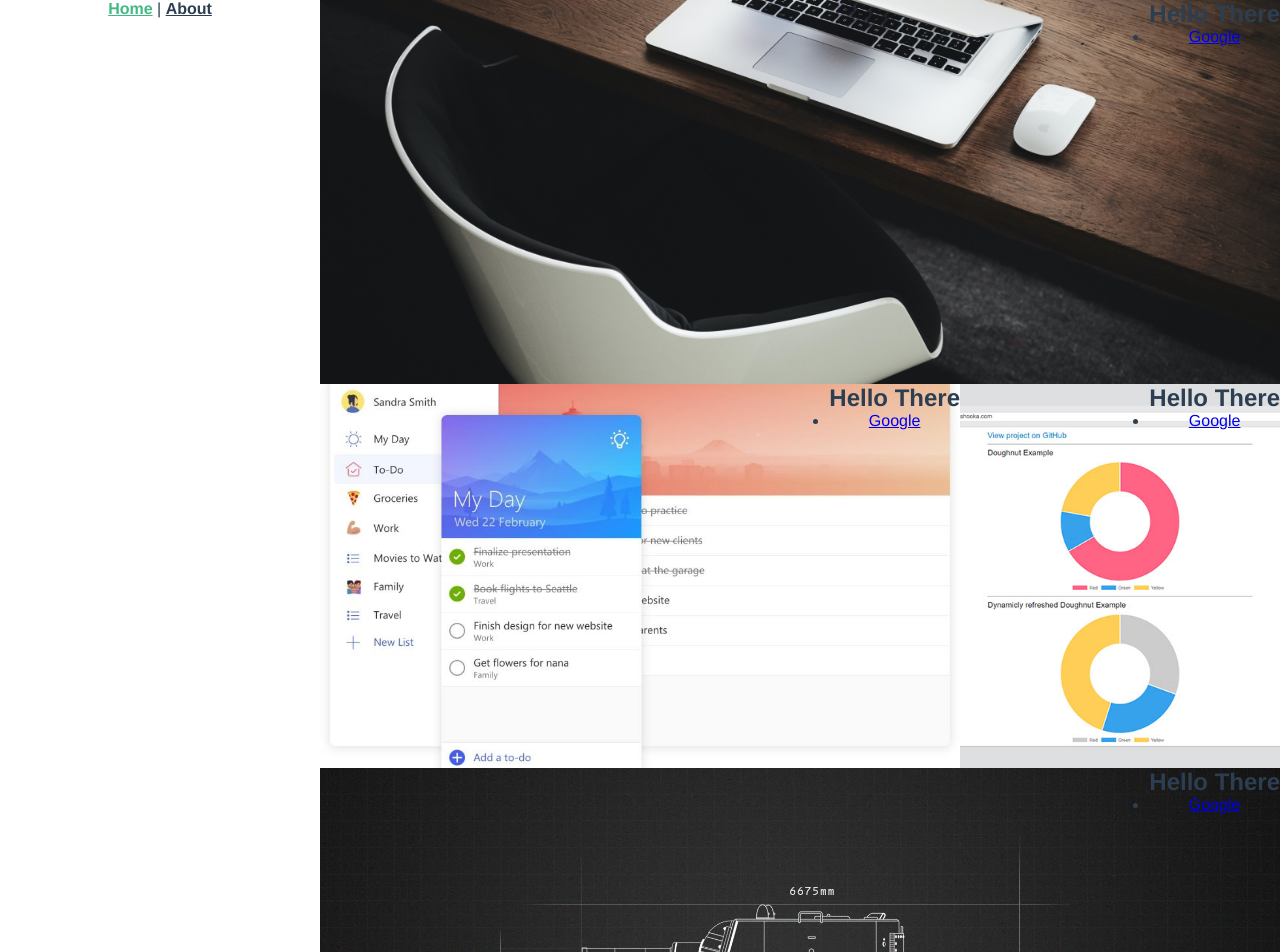
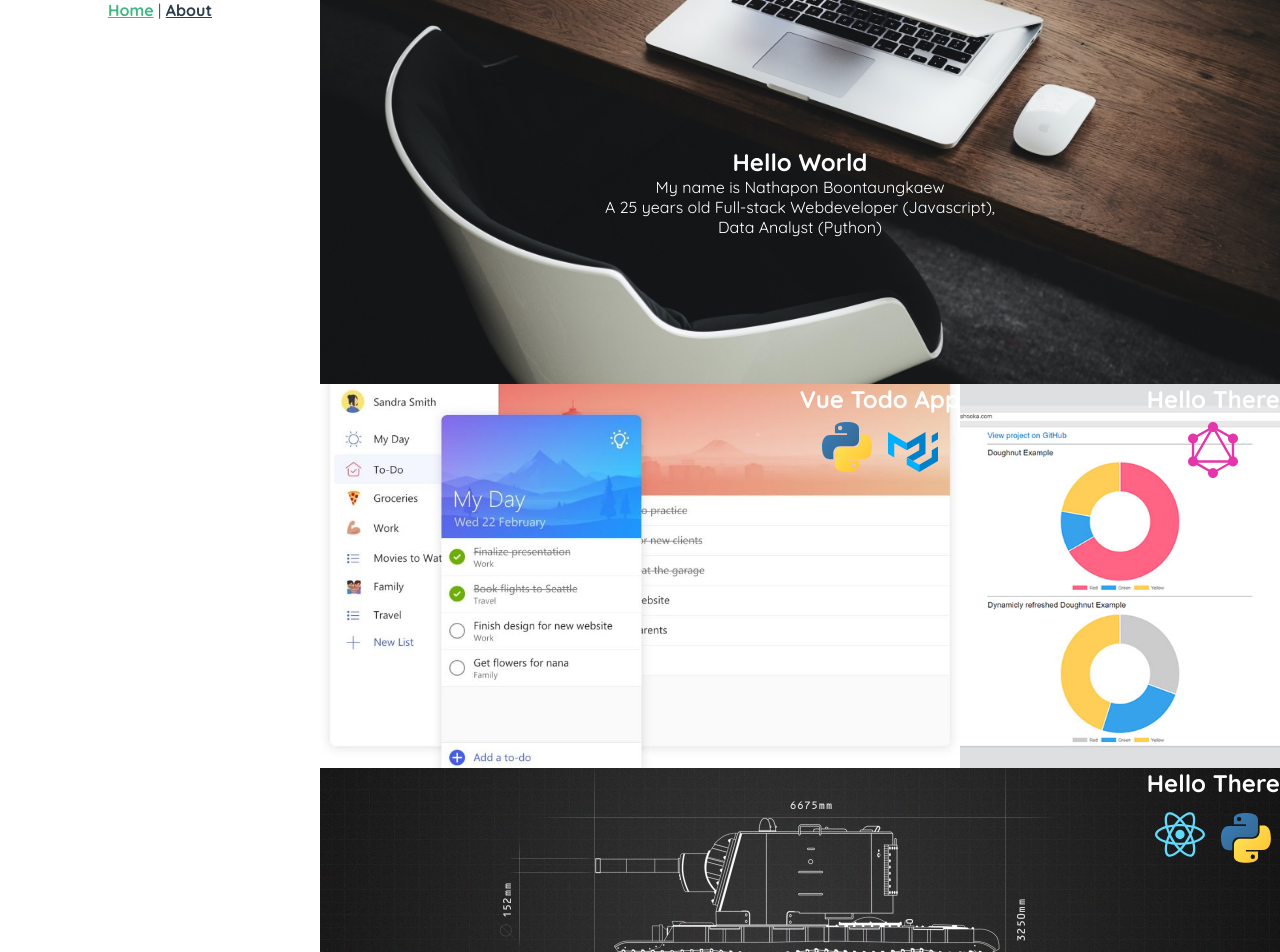
Before and after one commit to nathaponb/vue-portfolio, a Vue app: page / in a window 1280 px wide. Shown: the top 952 px of the page. Built offline with nearby package versions, Linux system fonts and the light colour scheme.

Commit message:
Style UI card projects

```diff
--- a/src/App.vue
+++ b/src/App.vue
@@ -17,15 +17,18 @@ export default {
 </script>
 
 <style lang="scss">
+@import url('https://fonts.googleapis.com/css2?family=Quicksand:wght@300;400;500;600;700&display=swap');
+
 * {
   margin: 0;
   padding: 0;
   box-sizing: border-box;
+
 }
 #app {
   display: grid;
   grid-template-columns: repeat(12, 1fr);
-  font-family: Avenir, Helvetica, Arial, sans-serif;
+  font-family: 'Quicksand', Avenir, Helvetica, Arial, sans-serif;
   -webkit-font-smoothing: antialiased;
   -moz-osx-font-smoothing: grayscale;
   text-align: center;
--- a/src/components/HelloWorld.vue
+++ b/src/components/HelloWorld.vue
@@ -5,10 +5,11 @@
     </router-link>
 
     <article>
-      <h2>Hello There</h2>
-      <ul>
-        <li><a href="https://www.google.com/" target="_blank">Google</a></li>
-      </ul>
+      <h2>Hello World</h2>
+      <p>My name is Nathapon Boontaungkaew</p>
+      <p>A 25 years old Full-stack Webdeveloper (Javascript),</p>
+      <p>Data Analyst (Python)</p>
+
     </article>
   </div>
 </template>
@@ -40,8 +41,14 @@ export default {
 
   article{
     position: absolute;
-    top: 0;
-    right: 0;
+    top: 50%;
+    left: 50%;
+    transform: translate(-50%, -50%);
+    width: calc(100% - 100px);
+    /* background:crimson; */
+    & > * {
+      color: #fff;
+    }
   }
 }
 </style>
--- a/src/components/Project1.vue
+++ b/src/components/Project1.vue
@@ -1,13 +1,19 @@
 <template>
   <div class="one card">
       <router-link to="/about">
+      <div class="overlay"></div>
         <img src="../assets/todo-bg.jpg" alt="todo">
       </router-link>
 
       <article>
-        <h2>Hello There</h2>
+        <h2>Vue Todo App</h2>
         <ul>
-            <li><a href="https://www.google.com/" target="_blank">Google</a></li>
+            <li><a href="https://www.python.org/" target="_blank">
+              <img src="../assets/svg/python-5.svg" alt="python">
+            </a></li>
+            <li><a href="https://www.python.org/" target="_blank">
+              <img src="../assets/svg/md.svg" alt="md">
+            </a></li>
         </ul>
       </article>
   </div>
--- a/src/components/Project2.vue
+++ b/src/components/Project2.vue
@@ -1,13 +1,16 @@
 <template>
   <div class="two card">
       <router-link to="/about">
+        <div class="overlay"></div>
         <img src="../assets/chart-bg.jpg" alt="chart">
       </router-link>
 
       <article>
         <h2>Hello There</h2>
         <ul>
-            <li><a href="https://www.google.com/" target="_blank">Google</a></li>
+            <li><a href="https://www.python.org/" target="_blank">
+              <img src="../assets/svg/graphql.svg" alt="graphql">
+            </a></li>
         </ul>
       </article>
   </div>
--- a/src/components/Project3.vue
+++ b/src/components/Project3.vue
@@ -1,13 +1,19 @@
 <template>
   <div class="three card">
       <router-link to="/about">
+        <div class="overlay"></div>
         <img src="../assets/tank-bg.jpg" alt="chart">
       </router-link>
 
       <article>
         <h2>Hello There</h2>
         <ul>
-            <li><a href="https://www.google.com/" target="_blank">Google</a></li>
+            <li><a href="https://www.google.com/" target="_blank">
+              <img src="../assets/svg/react-2.svg" alt="react">
+            </a></li>
+            <li><a href="https://www.python.org/" target="_blank">
+              <img src="../assets/svg/python-5.svg" alt="python">
+            </a></li>
         </ul>
       </article>
   </div>
@@ -22,7 +28,7 @@ export default {
 <style scoped lang="scss">
 .three{
     grid-column: 1 / span 12;
-    grid-row: 5 / 8;
+    grid-row: 5 / 7;
     // For card, apply global style from home.vue
 }
 
--- a/src/views/Home.vue
+++ b/src/views/Home.vue
@@ -34,7 +34,7 @@ export default {
 
   display: grid;
   grid-template-columns: repeat(12, 1fr);
-  grid-template-rows: repeat(12, 12rem);
+  grid-template-rows: repeat(6, 12rem);
 
   /**
    * Global style for chridren
@@ -45,18 +45,56 @@ export default {
 
     a{
       overflow: hidden;
+      &:hover img{
+        transform: scale(1.1);
+      }
+      &:hover .overlay{
+        background: rgba(0, 0, 0, 0.3);
+      }
+      .overlay{
+        z-index: 10;
+        position: absolute;
+        top: 0;
+        left: 0;
+        width: 100%;
+        height: 100%;
+        background: rgba(0, 0, 0, 0);
+        transition: all 0.3s ease;
+      }
       img{
         object-fit: cover;
         object-position: center;
         height: 100%;
         width: 100%;
+        transition: all .3s ease;
       }
     }
 
     article{
+      z-index: 20;
       position: absolute;
       top: 0;
       right: 0;
+      h2{
+        color: #fff;
+      }
+      ul{
+        li{
+          display: inline-block;
+          padding: .5rem;
+          list-style: none;
+          transition: all .1s ease;
+          &:hover{
+            transform: scale(1.01);
+          }
+          a{
+            text-decoration: none;
+            img{
+              width: 50px;
+            }
+          }
+        }
+      }
     }
   }
 }
```
